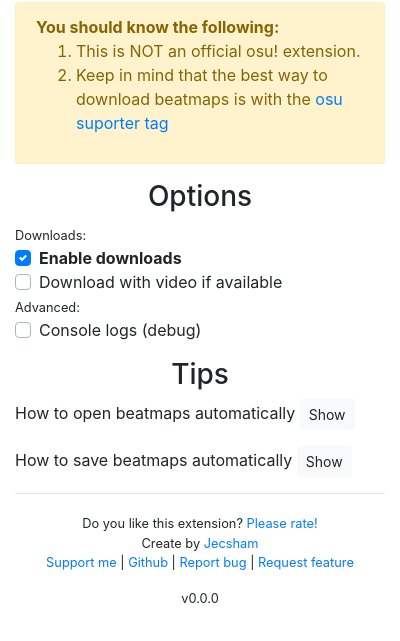
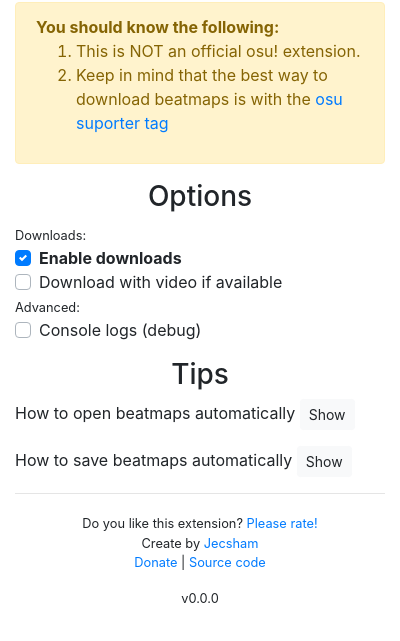
Before and after one commit to jecsham/osukoko-chrome, a browser extension: page src/popup.html in a window 400 px wide. Shown: the part 67-708 px from the top of the page. Drawn offline with Linux system fonts and the light colour scheme.

Commit message:
modified footers links

```diff
--- a/src/popup.html
+++ b/src/popup.html
@@ -81,11 +81,8 @@
 			Create by
 			<a href="https://osu.ppy.sh/users/8354773">Jecsham</a>
 			<br>
-			<a href="https://paypal.me/jecsham">Support me</a> |
-			<a href="https://github.com/jecsham/osukoko-chrome">Github</a> |
-			<a href="https://github.com/jecsham/osukoko-chrome/issues/new?template=bug_report.md">Report bug</a> |
-			<a href="https://github.com/jecsham/osukoko-chrome/issues/new?template=feature_request.md">Request
-				feature</a>
+			<a href="https://paypal.me/jecsham">Donate</a> |
+			<a href="https://github.com/jecsham/osukoko-chrome">Source code</a>
 		<div class="small text-center" id="ver"></div>
 		</p>
 	</div>
```
